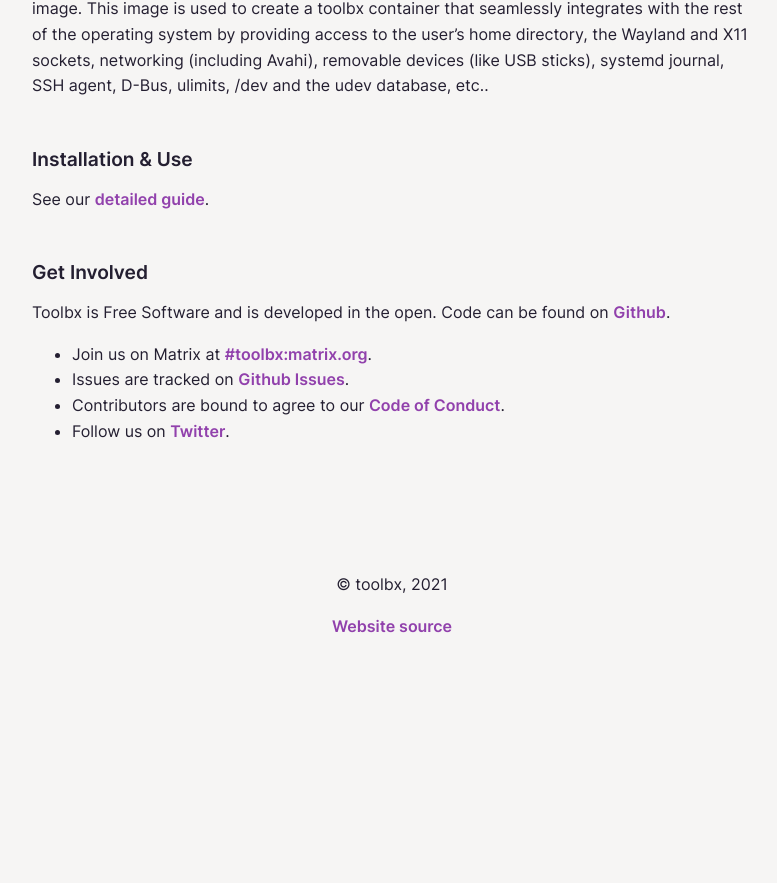
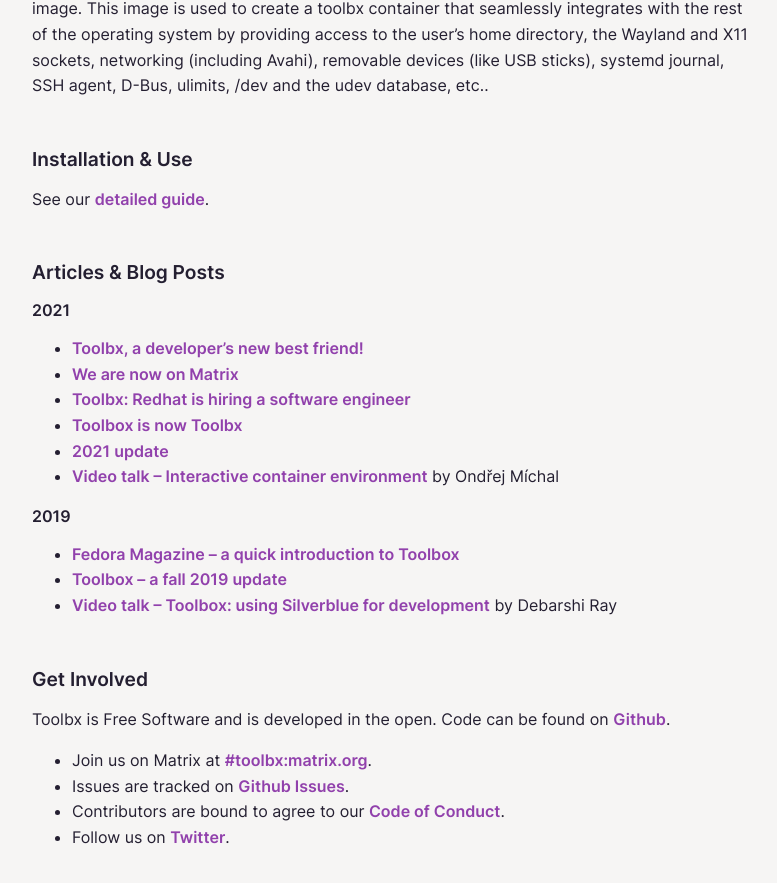
Before and after one commit to containers/containertoolbx.org, a Jekyll site: the page built from index.md, in a window 1280 px wide and 900 px high, scrolled down 1027 px. Shown: the top 883 px of the window, without its empty margins (248-1025 px from the left). Built offline with Jekyll 4.4.1, drawn with Linux system fonts in a browser that asks for light colours; before the commit the page ends 1730 px from its top, so only the background shows below that.

Commit message:
articles & blog posts
fixes https://github.com/containers/containertoolbx.org/issues/5

```diff
--- a/index.md
+++ b/index.md
@@ -20,6 +20,22 @@
 
 See our [detailed guide](install).
 
+## Articles & Blog Posts
+#### 2021
+* [Toolbx, a developer's new best friend!](https://fedoramagazine.org/toolbx-a-developers-new-best-friend/)
+* [We are now on Matrix](https://debarshiray.wordpress.com/2021/11/24/toolbx-is-now-on-matrix/)
+* [Toolbx: Redhat is hiring a software engineer](https://debarshiray.wordpress.com/2021/11/15/toolbx-red-hat-is-hiring-a-software-engineer/)
+* [Toolbox is now Toolbx](https://debarshiray.wordpress.com/2021/11/10/toolbox-is-now-toolbx/)
+* [2021 update](https://debarshiray.wordpress.com/2021/01/14/toolbox-after-a-gap-of-15-months/)
+* [Video talk -- Interactive container environment](https://www.youtube.com/watch?v=qdpg-zBvNz8) by Ondřej Míchal
+
+#### 2019
+* [Fedora Magazine -- a quick introduction to Toolbox](https://fedoramagazine.org/a-quick-introduction-to-toolbox-on-fedora/)
+* [Toolbox -- a fall 2019 update](https://debarshiray.wordpress.com/2019/11/01/toolbox-a-fall-2019-update/)
+* [Video talk -- Toolbox: using Silverblue for development](https://www.youtube.com/watch?v=BGXs0W6NRBM) by Debarshi Ray
+
+
+
 ## Get Involved
 Toolbx is Free Software and is developed in the open. Code can be found on [Github](https://github.com/containers/toolbox).
 
```
